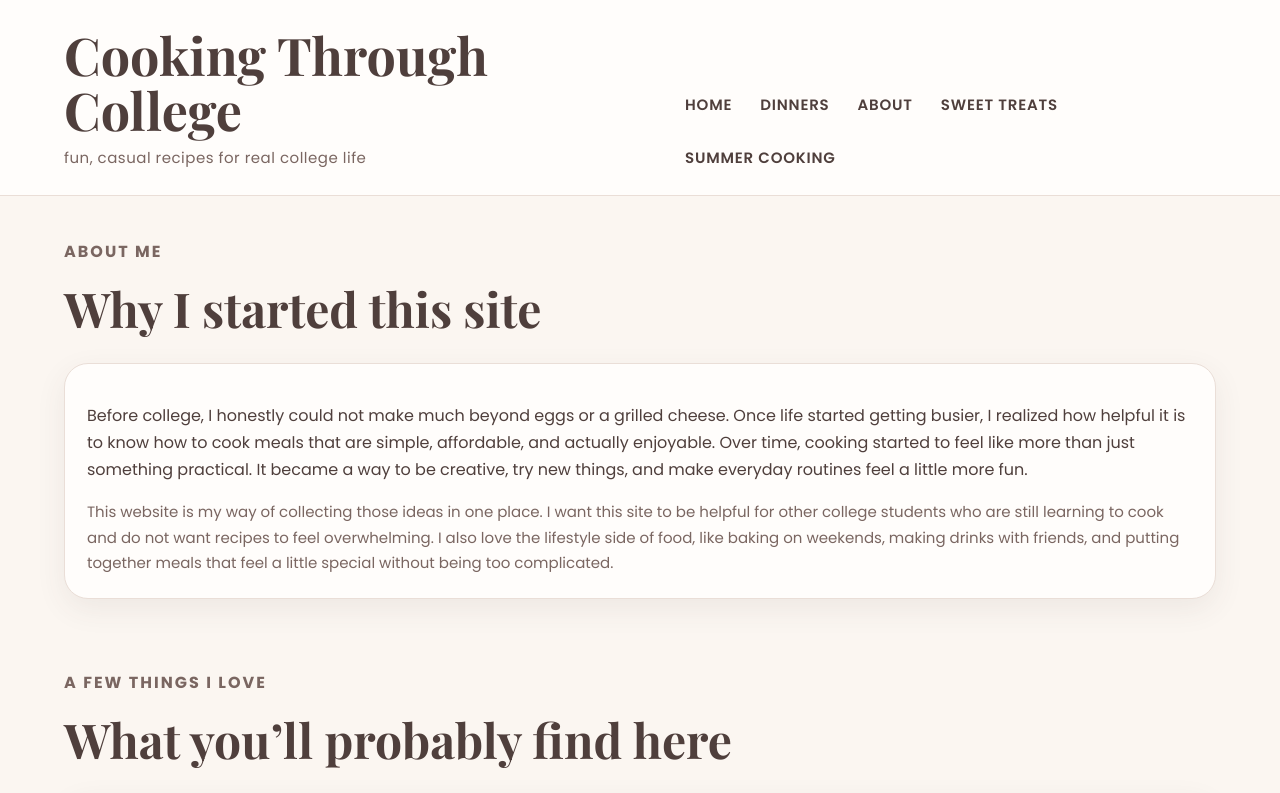
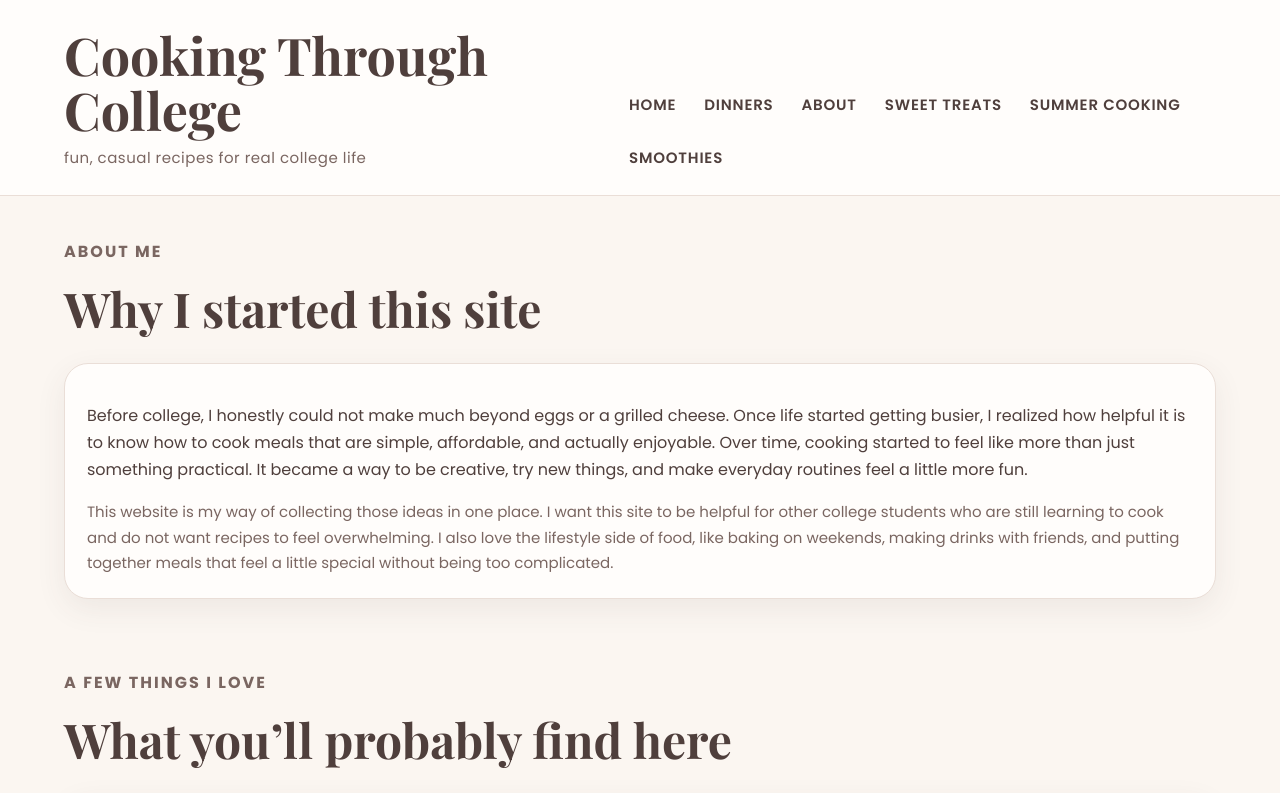
Before and after one commit to gardneag-ops/my-website, a plain HTML site: page about.html in a window 1280 px wide. Shown: the top 793 px of the page. Drawn offline with nearby package versions, Linux system fonts and the light colour scheme.

Commit message:
Update about.html

```diff
--- a/about.html
+++ b/about.html
@@ -26,6 +26,7 @@
   <a href="about.html">About</a>
   <a href="materialize.html">Sweet Treats</a>
   <a href="jquery.html">Summer Cooking</a>
+  <a href="bootstrap.html">Smoothies</a>
 </nav>
     </div>
   </header>
```
